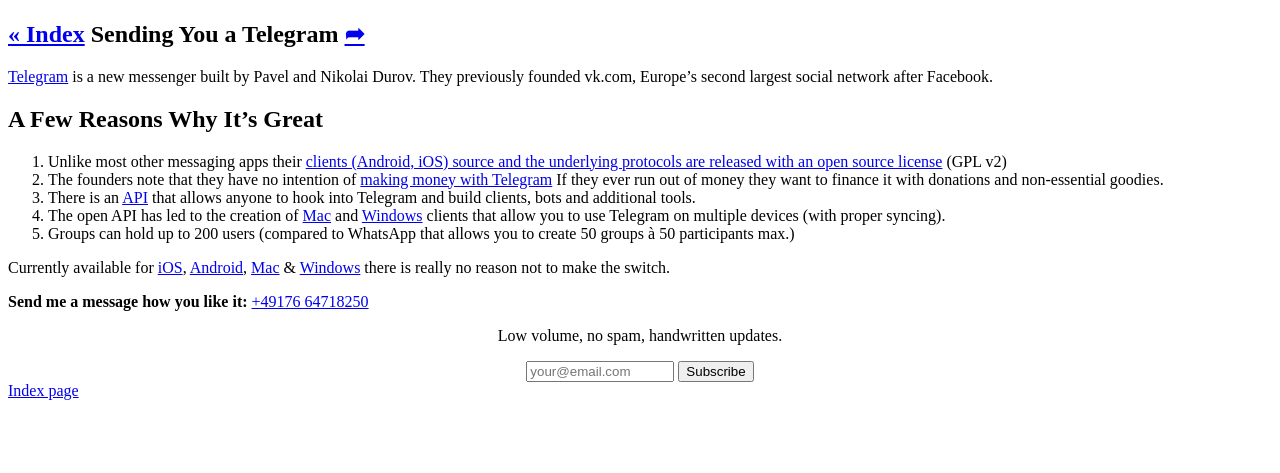
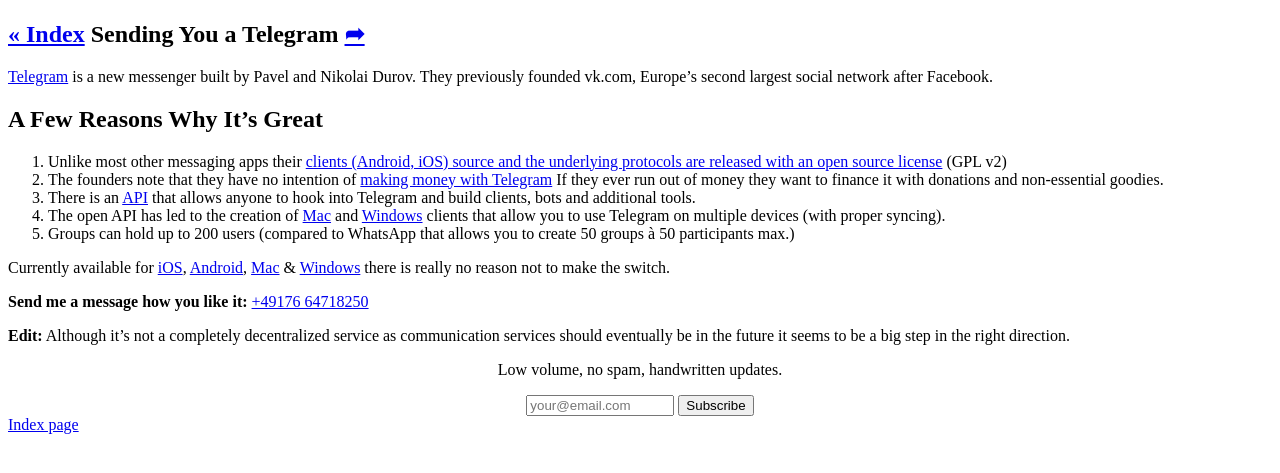
Before and after one commit to martinklepsch/martinklepsch.org, a Jekyll site: the page built from _posts/2014-01-09-Telegram.markdown, in a window 1280 px wide. Shown: the top 473 px of the page. Built offline with Jekyll 4.4.1, drawn with Linux system fonts in a browser that asks for light colours; nearby versions of some CDN libraries.

Commit message:
add note about decentrailization

```diff
--- a/_posts/2014-01-09-Telegram.markdown
+++ b/_posts/2014-01-09-Telegram.markdown
@@ -33,3 +33,6 @@
 switch.
 
 **Send me a message how you like it:** <a href="tel:+4917664718250">+49176 64718250</a>
+
+**Edit:** Although it's not a completely decentralized service as communication services
+should eventually be in the future it seems to be a big step in the right direction.
```
